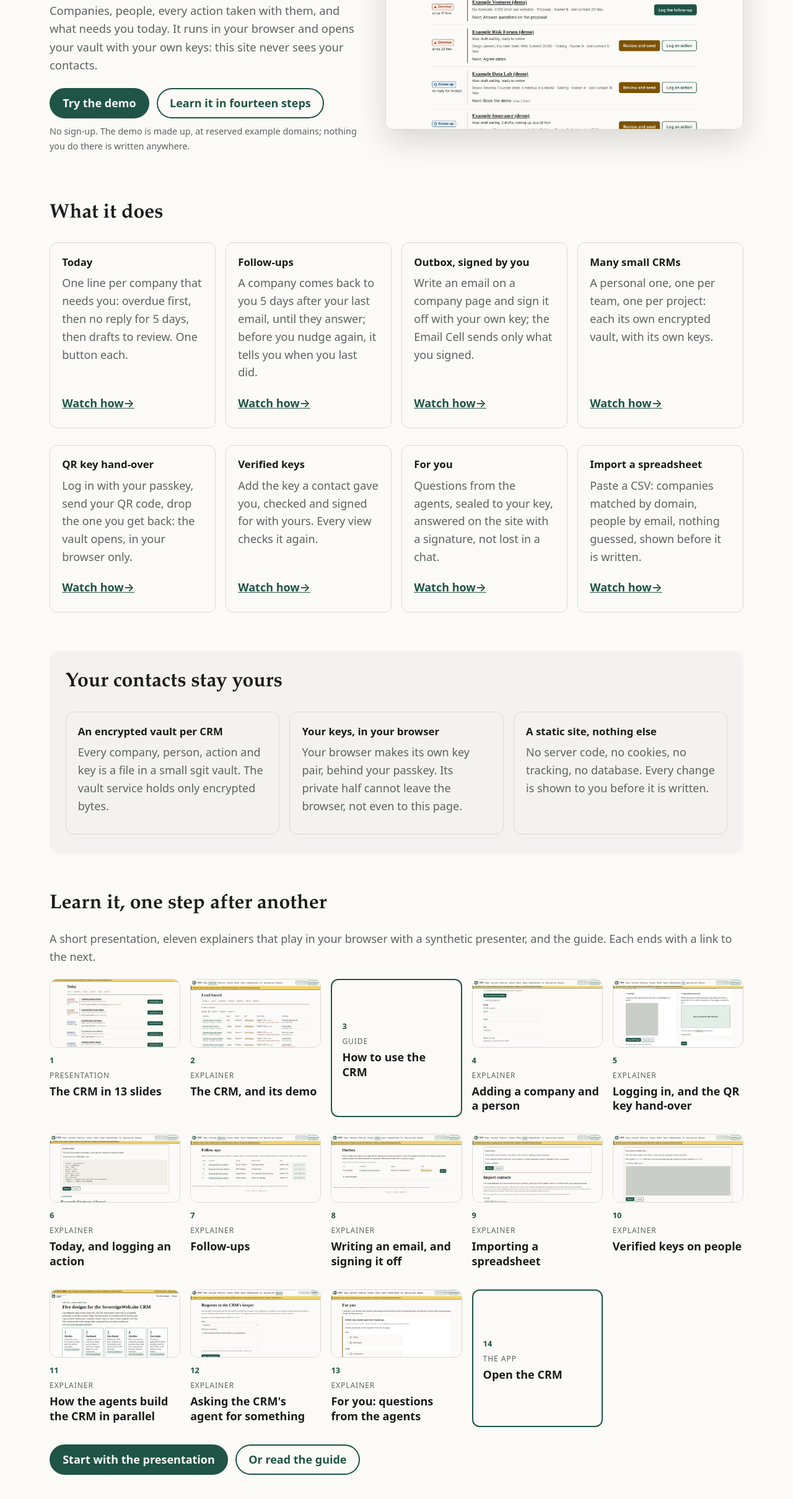
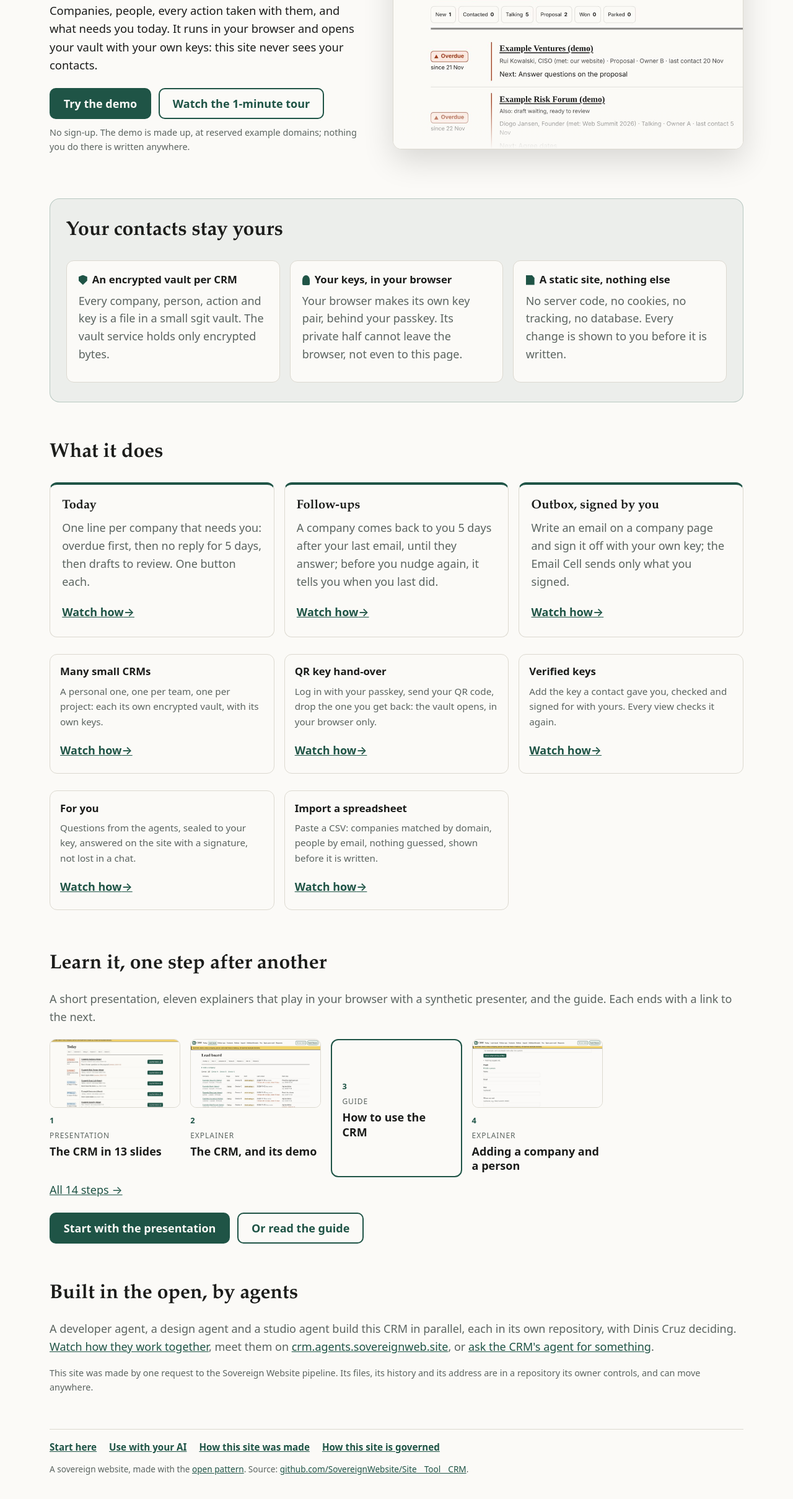
Before and after one commit to SovereignWebsite/Site__Tool__CRM, a plain HTML site: page site/index.html in a window 1280 px wide. Shown: the part 382-2800 px from the top of the page at 62% size. Drawn offline with Linux system fonts and the light colour scheme.

Commit message:
CRM: home page round 1 (a.crm.design): readable hero, contacts-stay-yours first, the 1-minute tour, four steps
Agent: crm.dev.a@AgentiCCells.dinis
Co-Authored-By: Claude Opus 5.5 <noreply@anthropic.com>
Claude-Session: https://claude.ai/code/session_018yvwtNP466yYif3yWt3Ybr

```diff
--- a/site/index.html
+++ b/site/index.html
@@ -64,36 +64,85 @@ code{font-size:.9em}main a,main code{overflow-wrap:anywhere}
 </style>
 <link rel="stylesheet" href="/app/brand/site-frame.css">
 <style id="home-css">
-main.home{max-width:72rem}
+/* a.crm.design's home.css (home round 1), as published at design.agents.sovereignweb.site/designs/crm-tool/adopt/home.css */
+/* The CRM tool's home page (https://crm.tool.sovereignweb.site/), a.crm.design, 24 Nov 2026.
+   For crm.dev.a: replace the contents of <style id="home-css"> with this file (it keeps every class name).
+   What it changes: the hero screenshot is cropped to the Today list so it can be read; the first three features lead
+   and the rest step back; "Your contacts stay yours" carries the brand's shapes; on a phone the learning path is a
+   swipeable strip instead of 14 stacked cards (the page was 9,180 px tall at 390 px). */
+main.home { max-width: 72rem; }
+.top { max-width: 72rem; }
+.home section { margin: 3.5rem 0; }
+.home h2 { font-size: clamp(1.5rem, 3.5vw, 2rem); margin: 0 0 1rem; }
+.home h3 { font-size: 1.05rem; margin: 0 0 .35rem; color: var(--fg); }
+.home .small { font-size: .9rem; }
+
+/* Hero */
+.hero { display: grid; grid-template-columns: minmax(0, 1fr) minmax(0, 1.1fr); gap: 2.5rem; align-items: center; margin-top: 1rem !important; }
+.hero h1 { font-size: clamp(2rem, 5vw, 3.2rem); line-height: 1.08; margin: .4rem 0 1rem; }
+.lede { font-size: 1.15rem; color: var(--fg); }
+.cta { display: flex; flex-wrap: wrap; gap: .75rem; margin: 1.4rem 0 .6rem; }
+.btn { display: inline-flex; align-items: center; min-height: 48px; padding: .55rem 1.3rem; border-radius: 10px; background: var(--accent); color: var(--bg) !important; font-weight: 700; text-decoration: none; border: 2px solid var(--accent); }
+.btn.quiet { background: transparent; color: var(--accent) !important; }
+/* The screenshot, cropped to the top-left of Today so its lines read at this size; the whole image is one tap away. */
+.hero-shot { margin: 0; position: relative; aspect-ratio: 4 / 3; overflow: hidden; border-radius: 14px; border: 1px solid var(--line); box-shadow: 0 18px 50px rgba(0, 0, 0, .14); background: #fbfaf7; }
+.hero-shot img { display: block; width: 175%; max-width: none; height: auto; margin: -1% 0 0 -12%; border: 0; border-radius: 0; box-shadow: none; }
+.hero-shot::after { content: ""; position: absolute; inset: auto 0 0 0; height: 18%; background: linear-gradient(to bottom, rgba(251, 250, 247, 0), #fbfaf7); pointer-events: none; }
+
+/* What it does: the first three lead, the rest are a compact second row. */
+.feats, .three, .steps { list-style: none; padding: 0; margin: 0; display: grid; gap: 1rem; }
+.feats { grid-template-columns: repeat(auto-fill, minmax(16rem, 1fr)); }
+.feat, .three li { border: 1px solid var(--line); border-radius: 12px; padding: 1.1rem 1.2rem; display: flex; flex-direction: column; background: var(--bg); }
+.feat p, .three p { margin: 0 0 .8rem; flex: 1; }
+.feat a { font-weight: 600; min-height: 44px; display: inline-flex; align-items: center; }
+@media (min-width: 52.01rem) {
+  .feats { grid-template-columns: repeat(6, minmax(0, 1fr)); }
+  .feat { grid-column: span 2; }
+  .feat:nth-child(-n+3) { border-top: 4px solid var(--accent); }
+  .feat:nth-child(-n+3) h3 { font-size: 1.25rem; font-family: var(--serif); }
+  .feat:nth-child(n+4) { grid-column: span 2; padding: .9rem 1rem; }
+  .feat:nth-child(n+4) p { font-size: .95rem; }
+}
+
+/* Your contacts stay yours: each promise with a shape from the brand. */
+.yours { background: color-mix(in srgb, var(--accent) 7%, var(--bg)); border-radius: 16px; padding: 1.6rem; border: 1px solid color-mix(in srgb, var(--accent) 25%, transparent); }
+.three { grid-template-columns: repeat(auto-fit, minmax(15rem, 1fr)); }
+.three li h3 { display: flex; align-items: center; gap: .5rem; }
+.three li h3::before { content: ""; width: 14px; height: 16px; flex: none; background: var(--accent); }
+.three li:nth-child(1) h3::before { clip-path: polygon(50% 0, 100% 18%, 100% 58%, 50% 100%, 0 58%, 0 18%); }  /* shield */
+.three li:nth-child(2) h3::before { border-radius: 50% 50% 2px 2px; width: 12px; }                                /* key bow */
+.three li:nth-child(3) h3::before { clip-path: polygon(0 0, 70% 0, 100% 30%, 100% 100%, 0 100%); }              /* page */
+
+/* The learning path */
+.steps { grid-template-columns: repeat(auto-fill, minmax(13rem, 1fr)); }
+.steps img { display: block; width: 100%; height: auto; border-radius: 10px; border: 1px solid var(--line); aspect-ratio: 1200 / 630; object-fit: cover; }
+.step a { display: flex; flex-direction: column; gap: .3rem; text-decoration: none; color: var(--fg); height: 100%; padding-bottom: .4rem; }
+.step a:hover strong { text-decoration: underline; }
+.step .n { font-size: .8rem; color: var(--accent); font-weight: 700; margin-top: .3rem; }
+.step .k { font-size: .75rem; text-transform: uppercase; letter-spacing: .08em; color: var(--muted); }
+.step strong { line-height: 1.3; }
+.step.noimg a { justify-content: center; border: 2px solid var(--accent); border-radius: 12px; padding: 1rem; min-height: 8rem; }
+.visually-hidden { position: absolute; width: 1px; height: 1px; overflow: hidden; clip: rect(0 0 0 0); white-space: nowrap; }
+
+@media (max-width: 52rem) {
+  .hero { grid-template-columns: 1fr; gap: 1.5rem; }
+  .hero-shot { aspect-ratio: 5 / 4; }
+  .hero-shot img { width: 230%; margin-left: -17%; }
+}
+/* Phone: a tighter first screen; the learning path as a swipeable strip (each card is a link, so the keyboard reaches
+   every one and the strip scrolls to it). */
+@media (max-width: 40rem) {
+  .top { padding-top: 1.2rem; }
+  main.home { padding-top: 1.5rem; }
+  .home section { margin: 2.5rem 0; }
+  .cta .btn { flex: 1 1 100%; justify-content: center; }
+  .steps { grid-template-columns: none; grid-auto-flow: column; grid-auto-columns: 72%; overflow-x: auto; scroll-snap-type: x mandatory; padding-bottom: .6rem; overscroll-behavior-x: contain; }
+  .step { scroll-snap-align: start; }
+  .step.noimg a { min-height: 100%; }
+}
+@media (prefers-reduced-motion: no-preference) { .steps { scroll-behavior: smooth; } }
+
 .top{max-width:72rem}
-.home section{margin:3.5rem 0}
-.home h2{font-size:clamp(1.5rem,3.5vw,2rem);margin:0 0 1rem}
-.home h3{font-size:1.05rem;margin:0 0 .35rem;color:var(--fg)}
-.home .small{font-size:.9rem}
-.hero{display:grid;grid-template-columns:minmax(0,1fr) minmax(0,1.15fr);gap:2.5rem;align-items:center;margin-top:1rem!important}
-.hero h1{font-size:clamp(2rem,5vw,3.2rem);line-height:1.08;margin:.4rem 0 1rem}
-.lede{font-size:1.15rem}
-.hero-shot{margin:0}
-.hero-shot img,.steps img{display:block;width:100%;height:auto;border-radius:12px;border:1px solid var(--line);box-shadow:0 18px 50px rgba(0,0,0,.14)}
-.cta{display:flex;flex-wrap:wrap;gap:.75rem;margin:1.4rem 0 .6rem}
-.btn{display:inline-flex;align-items:center;min-height:44px;padding:.5rem 1.2rem;border-radius:999px;background:var(--accent);color:var(--bg)!important;font-weight:600;text-decoration:none;border:2px solid var(--accent)}
-.btn.quiet{background:transparent;color:var(--accent)!important}
-.feats,.three,.steps{list-style:none;padding:0;margin:0;display:grid;gap:1rem}
-.feats{grid-template-columns:repeat(auto-fill,minmax(16rem,1fr))}
-.feat,.three li{border:1px solid var(--line);border-radius:12px;padding:1.1rem 1.2rem;display:flex;flex-direction:column}
-.feat p,.three p{margin:0 0 .8rem;flex:1}
-.feat a{font-weight:600;min-height:44px;display:inline-flex;align-items:center}
-.three{grid-template-columns:repeat(auto-fit,minmax(15rem,1fr))}
-.yours{background:rgba(127,127,127,.06);border-radius:16px;padding:1.6rem}
-.steps{grid-template-columns:repeat(auto-fill,minmax(13rem,1fr))}
-.step a{display:flex;flex-direction:column;gap:.3rem;text-decoration:none;color:var(--fg);height:100%;padding-bottom:.4rem}
-.step img{box-shadow:none;aspect-ratio:1200/630;object-fit:cover}
-.step .n{font-size:.8rem;color:var(--accent);font-weight:700;margin-top:.3rem}
-.step .k{font-size:.75rem;text-transform:uppercase;letter-spacing:.08em;color:var(--muted)}
-.step strong{line-height:1.3}
-.step.noimg a{justify-content:center;border:2px solid var(--accent);border-radius:12px;padding:1rem;min-height:8rem}
-.visually-hidden{position:absolute;width:1px;height:1px;overflow:hidden;clip:rect(0 0 0 0);white-space:nowrap}
-@media (max-width:52rem){.hero{grid-template-columns:1fr}}
 </style>
 </head>
 <body>
@@ -130,10 +179,19 @@ main.home{max-width:72rem}
 <div class="mark">SovereignWeb.site CRM</div>
 <h1>Many small CRMs, each in its own encrypted vault</h1>
 <p class="lede">Companies, people, every action taken with them, and what needs you today. It runs in your browser and opens your vault with your own keys: this site never sees your contacts.</p>
-<p class="cta"><a class="btn" href="/app/">Try the demo</a> <a class="btn quiet" href="/learn/">Learn it in fourteen steps</a></p>
+<p class="cta"><a class="btn" href="/app/">Try the demo</a> <a class="btn quiet" href="/learn/videos/01-what-it-is/">Watch the 1-minute tour</a></p>
 <p class="small">No sign-up. The demo is made up, at reserved example domains; nothing you do there is written anywhere.</p>
 </div>
 <figure class="hero-shot"><img src="/assets/home-today.jpg" alt="The CRM's Today page: one line per company, overdue first, each with its next step and one button" width="1800" height="1125"></figure>
+</section>
+
+<section class="yours">
+<h2>Your contacts stay yours</h2>
+<ul class="three">
+<li><h3>An encrypted vault per CRM</h3><p>Every company, person, action and key is a file in a small sgit vault. The vault service holds only encrypted bytes.</p></li>
+<li><h3>Your keys, in your browser</h3><p>Your browser makes its own key pair, behind your passkey. Its private half cannot leave the browser, not even to this page.</p></li>
+<li><h3>A static site, nothing else</h3><p>No server code, no cookies, no tracking, no database. Every change is shown to you before it is written.</p></li>
+</ul>
 </section>
 
 <section>
@@ -150,14 +208,7 @@ main.home{max-width:72rem}
 </ul>
 </section>
 
-<section class="yours">
-<h2>Your contacts stay yours</h2>
-<ul class="three">
-<li><h3>An encrypted vault per CRM</h3><p>Every company, person, action and key is a file in a small sgit vault. The vault service holds only encrypted bytes.</p></li>
-<li><h3>Your keys, in your browser</h3><p>Your browser makes its own key pair, behind your passkey. Its private half cannot leave the browser, not even to this page.</p></li>
-<li><h3>A static site, nothing else</h3><p>No server code, no cookies, no tracking, no database. Every change is shown to you before it is written.</p></li>
-</ul>
-</section>
+
 
 <section>
 <h2>Learn it, one step after another</h2>
@@ -167,17 +218,8 @@ main.home{max-width:72rem}
 <li class="step"><a href="/learn/videos/01-what-it-is/"><img src="/learn/videos/01-what-it-is/share.jpg" alt="" width="1200" height="630" loading="lazy"><span class="n">2</span><span class="k">Explainer</span><strong>The CRM, and its demo</strong></a></li>
 <li class="step noimg"><a href="/how-to/"><span class="n">3</span><span class="k">Guide</span><strong>How to use the CRM</strong></a></li>
 <li class="step"><a href="/learn/videos/11-add-people/"><img src="/learn/videos/11-add-people/share.jpg" alt="" width="1200" height="630" loading="lazy"><span class="n">4</span><span class="k">Explainer</span><strong>Adding a company and a person</strong></a></li>
-<li class="step"><a href="/learn/videos/06-log-in/"><img src="/learn/videos/06-log-in/share.jpg" alt="" width="1200" height="630" loading="lazy"><span class="n">5</span><span class="k">Explainer</span><strong>Logging in, and the QR key hand-over</strong></a></li>
-<li class="step"><a href="/learn/videos/02-today-and-actions/"><img src="/learn/videos/02-today-and-actions/share.jpg" alt="" width="1200" height="630" loading="lazy"><span class="n">6</span><span class="k">Explainer</span><strong>Today, and logging an action</strong></a></li>
-<li class="step"><a href="/learn/videos/03-follow-ups/"><img src="/learn/videos/03-follow-ups/share.jpg" alt="" width="1200" height="630" loading="lazy"><span class="n">7</span><span class="k">Explainer</span><strong>Follow-ups</strong></a></li>
-<li class="step"><a href="/learn/videos/09-outbox/"><img src="/learn/videos/09-outbox/share.jpg" alt="" width="1200" height="630" loading="lazy"><span class="n">8</span><span class="k">Explainer</span><strong>Writing an email, and signing it off</strong></a></li>
-<li class="step"><a href="/learn/videos/04-import/"><img src="/learn/videos/04-import/share.jpg" alt="" width="1200" height="630" loading="lazy"><span class="n">9</span><span class="k">Explainer</span><strong>Importing a spreadsheet</strong></a></li>
-<li class="step"><a href="/learn/videos/07-verified-keys/"><img src="/learn/videos/07-verified-keys/share.jpg" alt="" width="1200" height="630" loading="lazy"><span class="n">10</span><span class="k">Explainer</span><strong>Verified keys on people</strong></a></li>
-<li class="step"><a href="/learn/videos/05-agents-in-parallel/"><img src="/learn/videos/05-agents-in-parallel/share.jpg" alt="" width="1200" height="630" loading="lazy"><span class="n">11</span><span class="k">Explainer</span><strong>How the agents build the CRM in parallel</strong></a></li>
-<li class="step"><a href="/learn/videos/08-requests/"><img src="/learn/videos/08-requests/share.jpg" alt="" width="1200" height="630" loading="lazy"><span class="n">12</span><span class="k">Explainer</span><strong>Asking the CRM&#x27;s agent for something</strong></a></li>
-<li class="step"><a href="/learn/videos/10-for-you/"><img src="/learn/videos/10-for-you/share.jpg" alt="" width="1200" height="630" loading="lazy"><span class="n">13</span><span class="k">Explainer</span><strong>For you: questions from the agents</strong></a></li>
-<li class="step noimg"><a href="/app/"><span class="n">14</span><span class="k">The app</span><strong>Open the CRM</strong></a></li>
 </ol>
+<p><a href="/learn/">All 14 steps →</a></p>
 <p class="cta"><a class="btn" href="/learn/overview/">Start with the presentation</a> <a class="btn quiet" href="/how-to/">Or read the guide</a></p>
 </section>
 
```
